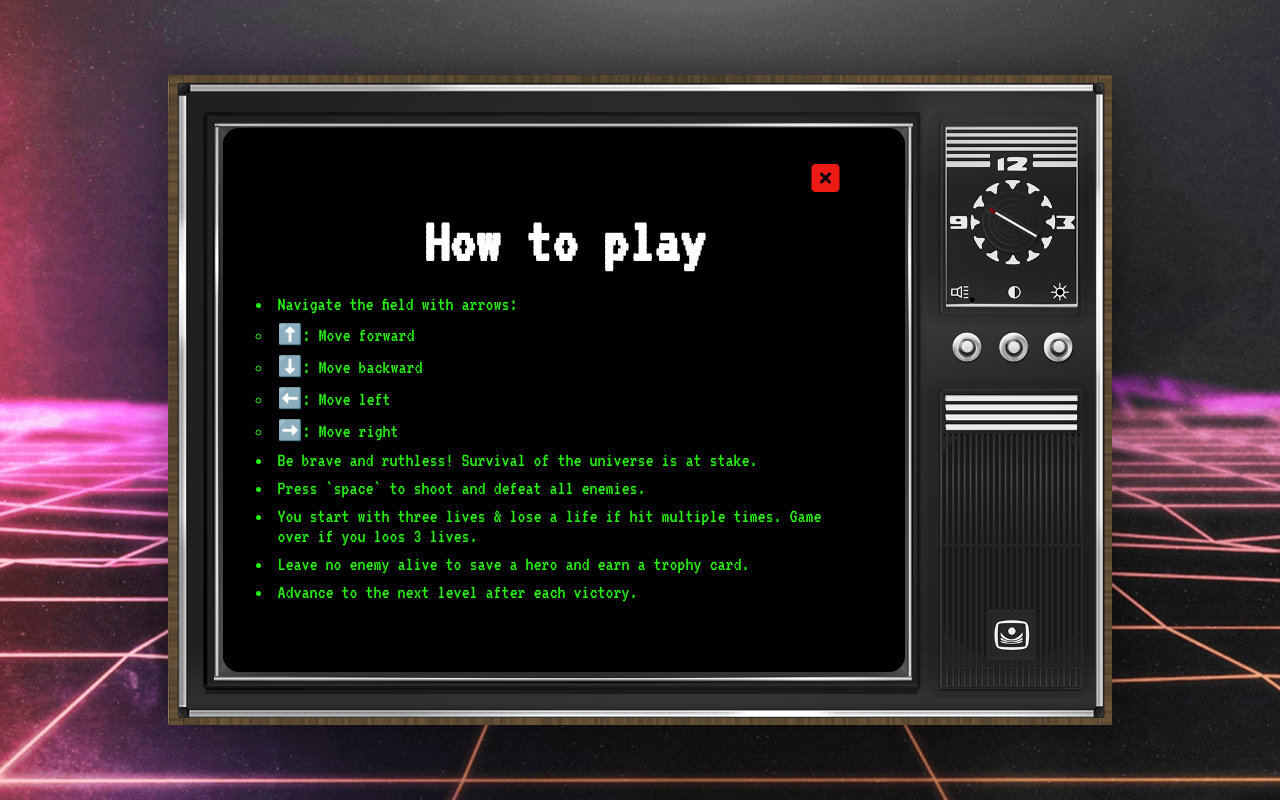
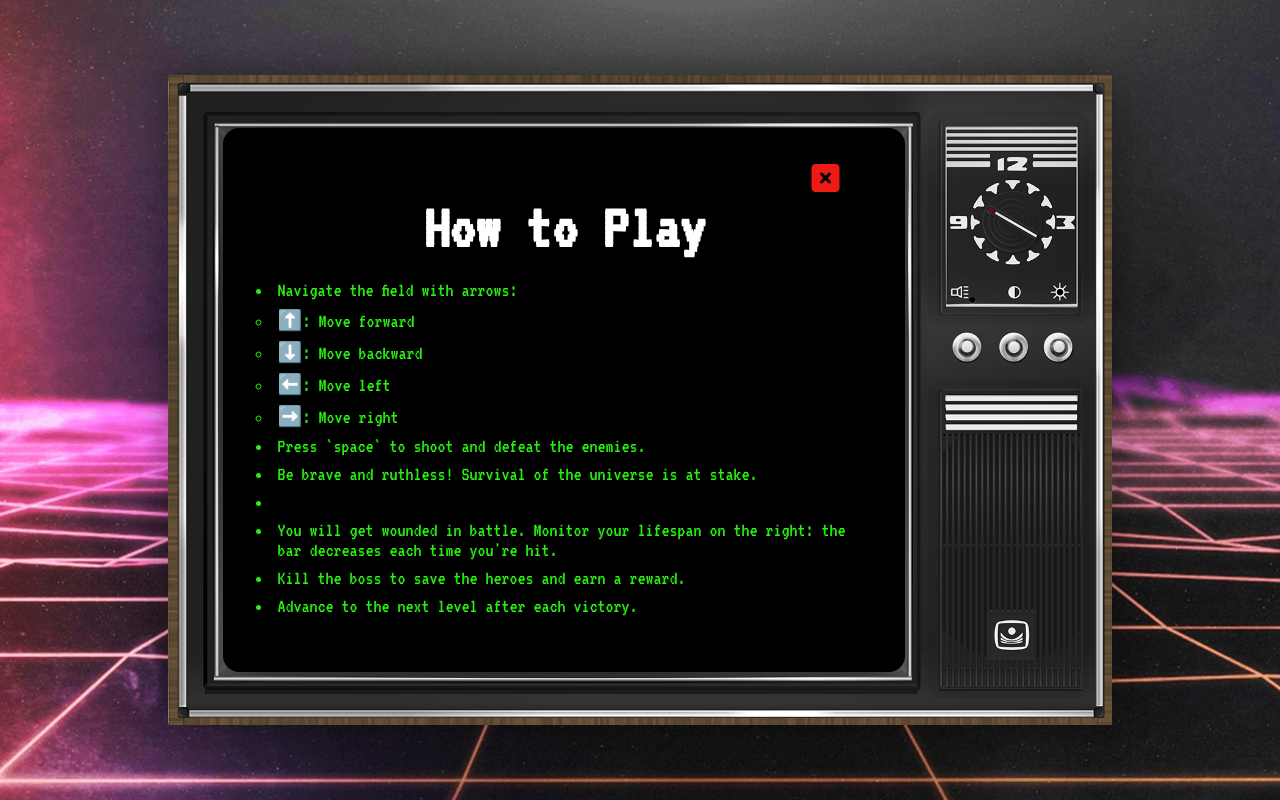
Before and after one commit to DarrachBarneveld/Retro-Mashup-Mayhem, a website built with Parcel: page rules.html in a window 1280 px wide. Built offline with nearby package versions, Linux system fonts and the light colour scheme.

Commit message:
#2 Change how to play content

```diff
--- a/rules.html
+++ b/rules.html
@@ -17,7 +17,7 @@
                     <!-- Close -->
                     <a href="index.html"><i class="fa-solid fa-square-xmark close-button"></i></a>
                     <!-- Heading -->
-                    <h1>How to play</h1>
+                    <h1>How to Play</h1>
                     <ul>
                         <li id="rule">Navigate the field with arrows:</li>
                         <ul>
@@ -26,13 +26,14 @@
                             <li>⬅️: Move left</li>
                             <li>➡️: Move right</li>
                         </ul>
+                        <li>Press `space` to shoot and defeat the enemies.</li>
                         <li>Be brave and ruthless! Survival of the universe is at stake.</li>
-                        <li>Press `space` to shoot and defeat all enemies.</li>
+                        <li></li>
                         <li>
-                            You start with three lives & lose a life if hit multiple times. Game over if you loos 3
-                            lives.
+                            You will get wounded in battle. Monitor your lifespan on the right: the bar decreases each
+                            time you're hit.
                         </li>
-                        <li>Leave no enemy alive to save a hero and earn a trophy card.</li>
+                        <li>Kill the boss to save the heroes and earn a reward.</li>
                         <li>Advance to the next level after each victory.</li>
                     </ul>
                 </div>
```
